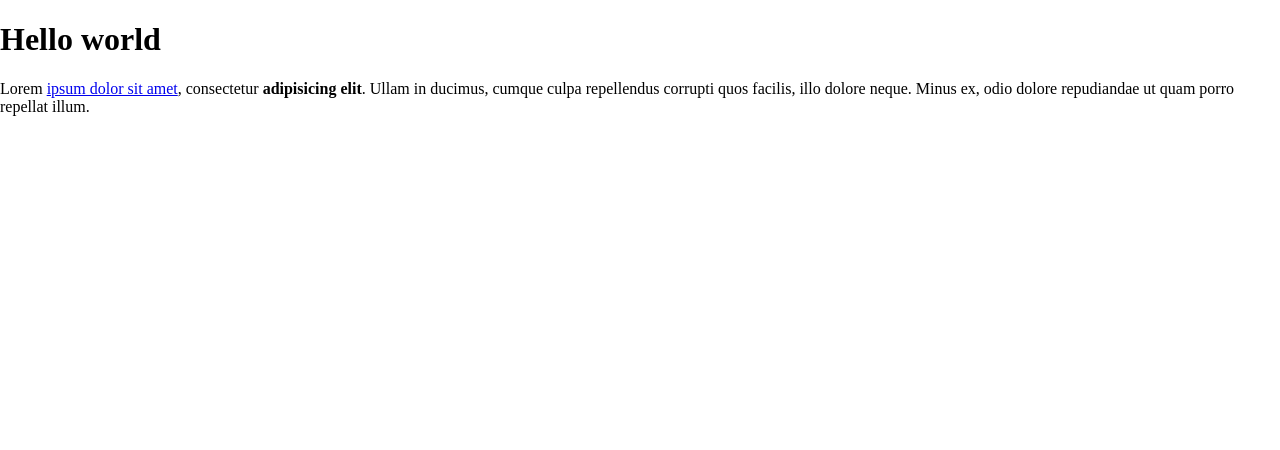
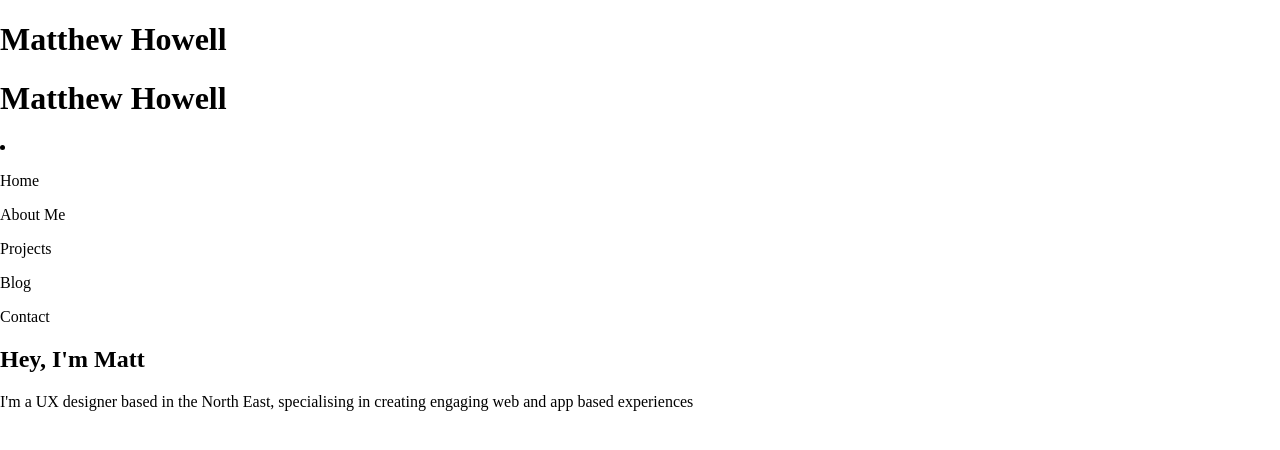
Before and after one commit to matihowell/website, an Eleventy site: page src/site/index.html in a window 1280 px wide. Built offline with nearby package versions, Linux system fonts and the light colour scheme; Eleventy itself is replaced by a stand-in of ours; files that its build step writes are made by us from their sources.

Commit message:
Updating index.html

```diff
--- a/src/site/index.html
+++ b/src/site/index.html
@@ -1,7 +1,18 @@
 ---
-title: Hello world
-description: This is the website homepage
+title: Matthew Howell
+description: Portfolio of Matthew Howell, UX designer based in the North East
 layout: default
 ---
 
-<p>Lorem <a href="about">ipsum dolor sit amet</a>, consectetur <strong>adipisicing elit</strong>. Ullam in ducimus, cumque culpa repellendus corrupti quos facilis, illo dolore neque. Minus ex, odio dolore repudiandae ut quam porro repellat illum.</p>
+<h1>Matthew Howell</h1>
+<li>
+    <ul>Home</ul>
+    <ul>About Me</ul>
+    <ul>Projects</ul>
+    <ul>Blog</ul>
+    <ul>Contact</ul>
+</li>
+ <div class="intro-text">
+<h2>Hey, I'm Matt</h2>
+    <p>I'm a UX designer based in the North East, specialising in creating engaging web and app based experiences</p>
+</div>
```
